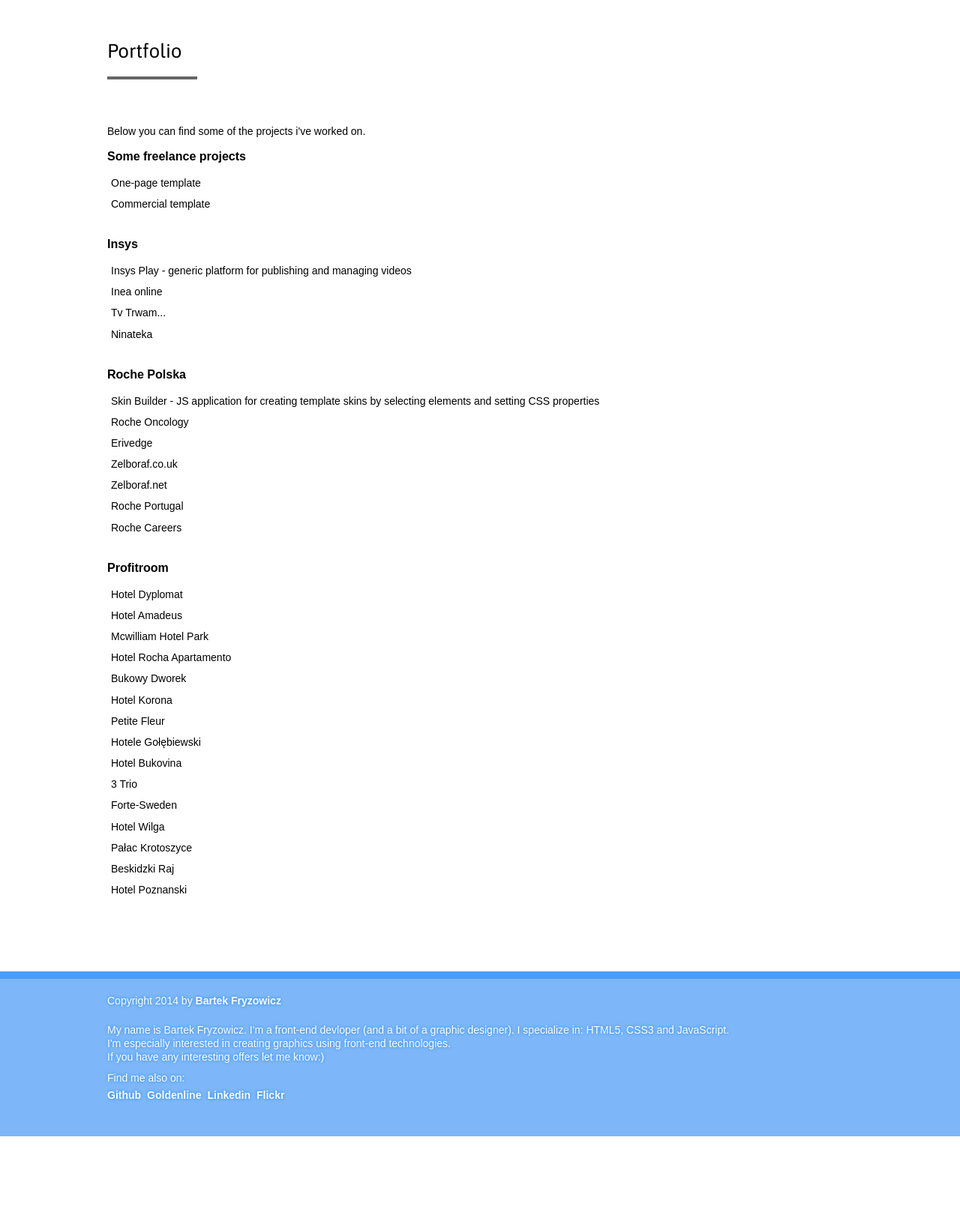
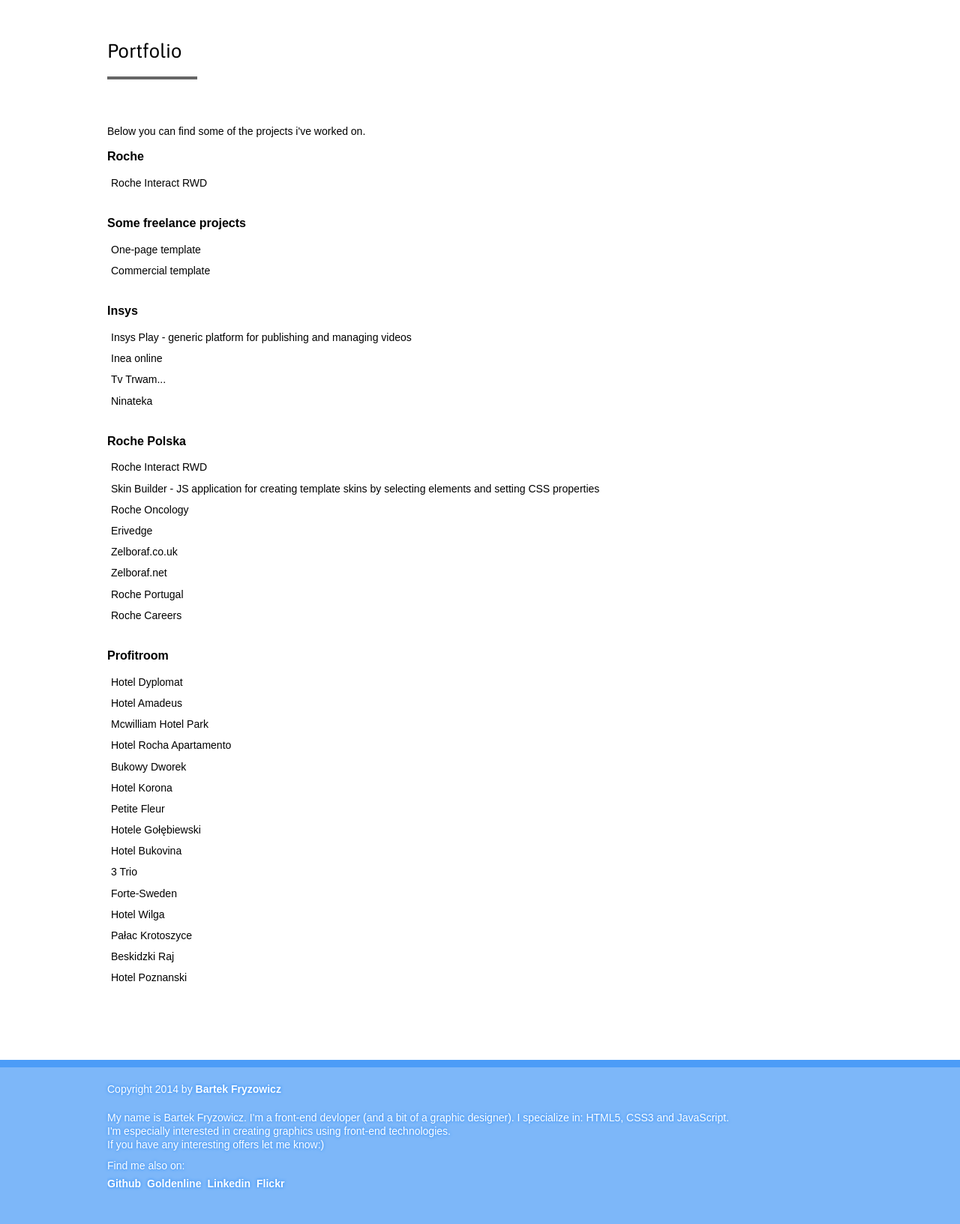
Before and after one commit to bartekfr/homepage, a PHP site: page /projects in a window 1280 px wide. Shown: the part 98-1731 px from the top of the page at 75% size. Before the commit the page ends 1614 px from the top, so only its background shows below. Run offline with PHP 8.4, Linux system fonts and the light colour scheme; some libraries are stand-ins or nearby versions.

Commit message:
potfolio update

```diff
--- a/projects.php
+++ b/projects.php
@@ -2,6 +2,15 @@
 		<h1 class="title"><span>Portfolio</span></h1>
 		<p>Below you can find some of the projects i've worked on.
 		</p>
+		<section class="projects">
+			<h2 class="company"><a target="_blank" href="http://www.roche.pl">Roche</a></h2>
+			<ul class="projects-list">
+				<li>
+					<a target="_blank" href="http://www.rocheinteract.com.au">Roche Interact RWD</a>
+
+				</li>
+			</ul>
+		</section>
 		<section class="projects">
 			<h2 class="company">Some freelance projects</h2>
 			<ul class="projects-list">
@@ -33,6 +42,10 @@
 		<section class="projects">
 			<h2 class="company"><a target="_blank" href="http://www.roche.pl">Roche Polska</a></h2>
 			<ul class="projects-list">
+				<li>
+					<a target="_blank" href="http://www.rocheinteract.com.au">Roche Interact RWD</a>
+
+				</li>
 				<li>
 					<a  href="#">Skin Builder - JS application for creating template skins by selecting elements and setting CSS properties </a>
 
```
